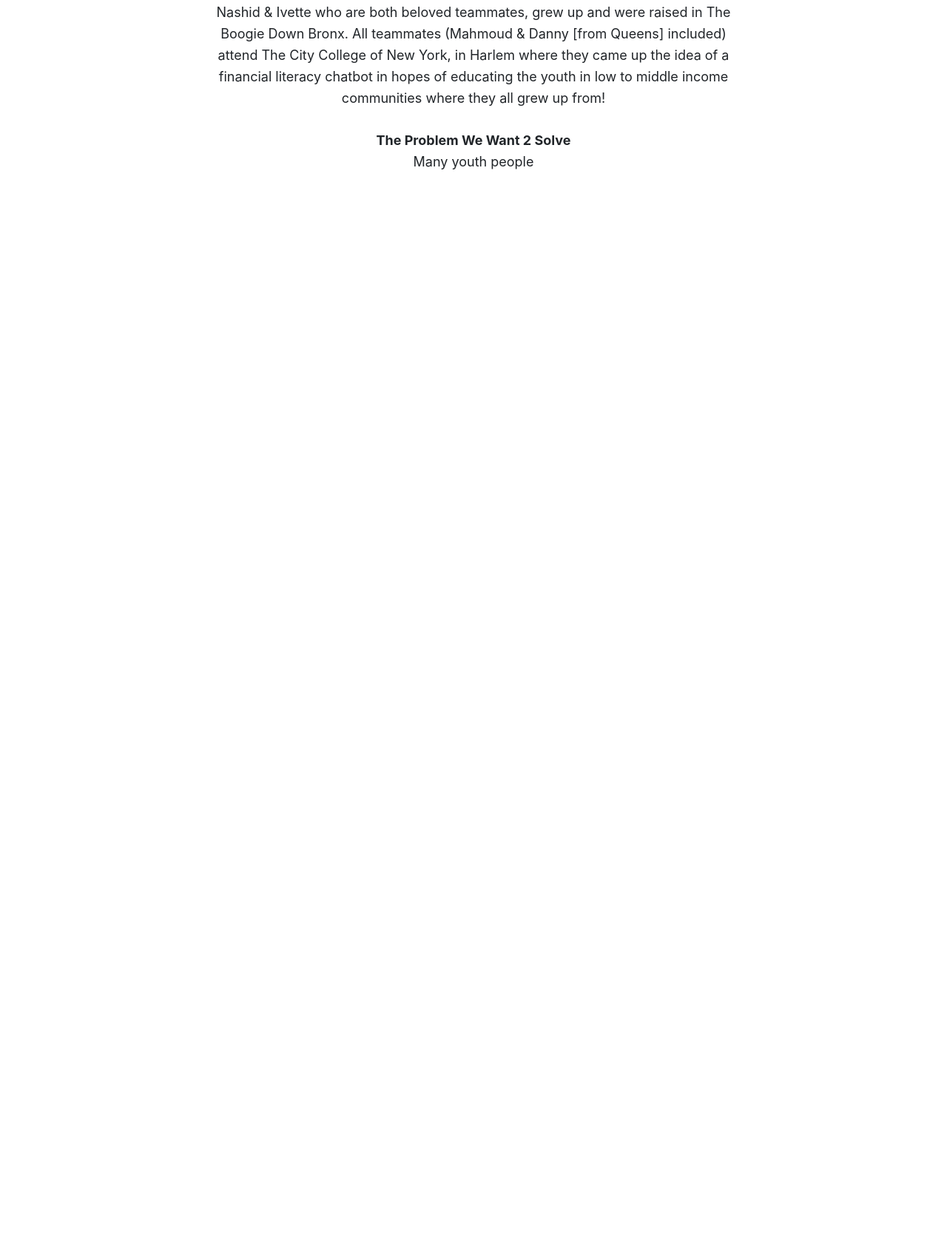
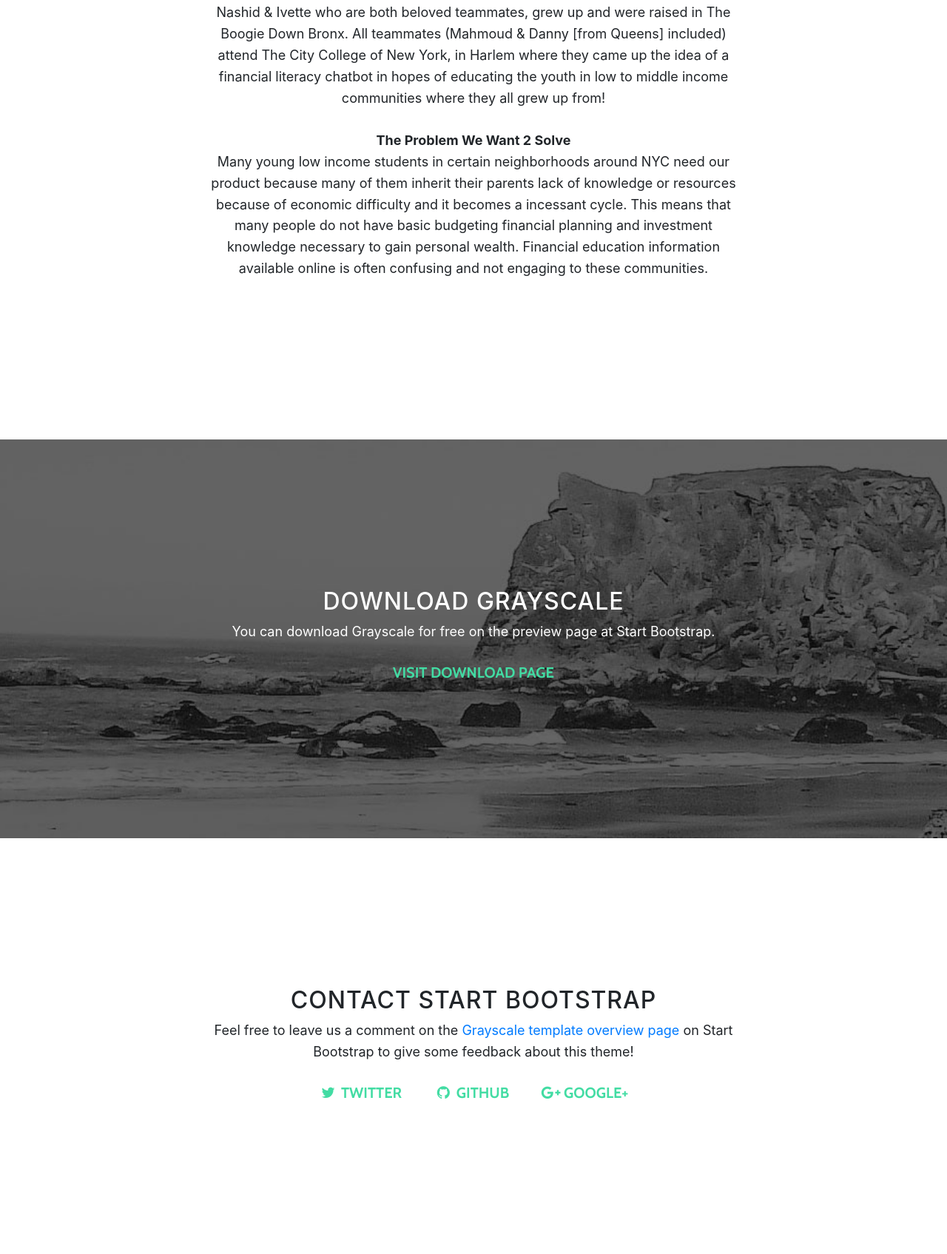
Before and after one commit to NashidC/FintechCla-, a website with bundled scripts: page index.html in a window 1280 px wide. Shown: the part 1043-2738 px from the top of the page at 74% size. Before the commit the page ends 1493 px from the top, so only its background shows below. Built offline with nearby package versions, Linux system fonts and the light colour scheme.

Commit message:
first commit

```diff
--- a/index.html
+++ b/index.html
@@ -76,7 +76,81 @@
             <p>
               Nashid & Ivette who are both beloved teammates, grew up and were raised in The Boogie Down Bronx. All teammates (Mahmoud & Danny [from Queens] included) attend The City College of New York, in Harlem where they came up the idea of a financial literacy chatbot in hopes of educating the youth in low to middle income communities where they all grew up from! <br>
             <br>  <b> The Problem We Want 2 Solve</b>
-            <br> Many youth people
+            <br> Many young low income students in certain neighborhoods around NYC need our product because many of them inherit their parents lack of knowledge or resources because of economic difficulty and it becomes a incessant cycle. This means that many people do not have basic budgeting financial planning and investment knowledge necessary to gain personal wealth. Financial education information available online is often confusing and not engaging to these communities.
 
+          </div>
+                 </div>
+               </div>
+             </section>
+
+             <!-- Download Section -->
+             <section id="download" class="download-section content-section text-center">
+               <div class="container">
+                 <div class="col-lg-8 mx-auto">
+                   <h2>Download Grayscale</h2>
+                   <p>You can download Grayscale for free on the preview page at Start Bootstrap.</p>
+                   <a href="http://startbootstrap.com/template-overviews/grayscale/" class="btn btn-default btn-lg">Visit Download Page</a>
+                 </div>
+               </div>
+             </section>
+
+             <!-- Contact Section -->
+             <section id="contact" class="content-section text-center">
+               <div class="container">
+                 <div class="row">
+                   <div class="col-lg-8 mx-auto">
+                     <h2>Contact Start Bootstrap</h2>
+                     <p>Feel free to leave us a comment on the
+                       <a href="http://startbootstrap.com/template-overviews/grayscale/">Grayscale template overview page</a>
+                       on Start Bootstrap to give some feedback about this theme!</p>
+                     <ul class="list-inline banner-social-buttons">
+                       <li class="list-inline-item">
+                         <a href="https://twitter.com/SBootstrap" class="btn btn-default btn-lg">
+                           <i class="fa fa-twitter fa-fw"></i>
+                           <span class="network-name">Twitter</span>
+                         </a>
+                       </li>
+                       <li class="list-inline-item">
+                         <a href="https://github.com/BlackrockDigital/startbootstrap" class="btn btn-default btn-lg">
+                           <i class="fa fa-github fa-fw"></i>
+                           <span class="network-name">Github</span>
+                         </a>
+                       </li>
+                       <li class="list-inline-item">
+                         <a href="https://plus.google.com/+Startbootstrap/posts" class="btn btn-default btn-lg">
+                           <i class="fa fa-google-plus fa-fw"></i>
+                           <span class="network-name">Google+</span>
+                         </a>
+                       </li>
+                     </ul>
+                   </div>
+                 </div>
+               </div>
+             </section>
+
+             <!-- Map Section -->
+             <div id="map"></div>
+
+             <!-- Footer -->
+             <footer>
+               <div class="container text-center">
+                 <p>Copyright &copy; Your Website 2017</p>
+               </div>
+             </footer>
+
+             <!-- Bootstrap core JavaScript -->
+             <script src="vendor/jquery/jquery.min.js"></script>
+             <script src="vendor/bootstrap/js/bootstrap.bundle.min.js"></script>
+
+             <!-- Plugin JavaScript -->
+             <script src="vendor/jquery-easing/jquery.easing.min.js"></script>
+
+             <!-- Google Maps API Key - Use your own API key to enable the map feature. More information on the Google Maps API can be found at https://developers.google.com/maps/ -->
+             <script src="https://maps.googleapis.com/maps/api/js?key=AIzaSyCRngKslUGJTlibkQ3FkfTxj3Xss1UlZDA&sensor=false"></script>
+
+             <!-- Custom scripts for this template -->
+             <script src="js/grayscale.min.js"></script>
+
+           </body>
 
 </html>
```
Also changed, not shown: 1 other file.
